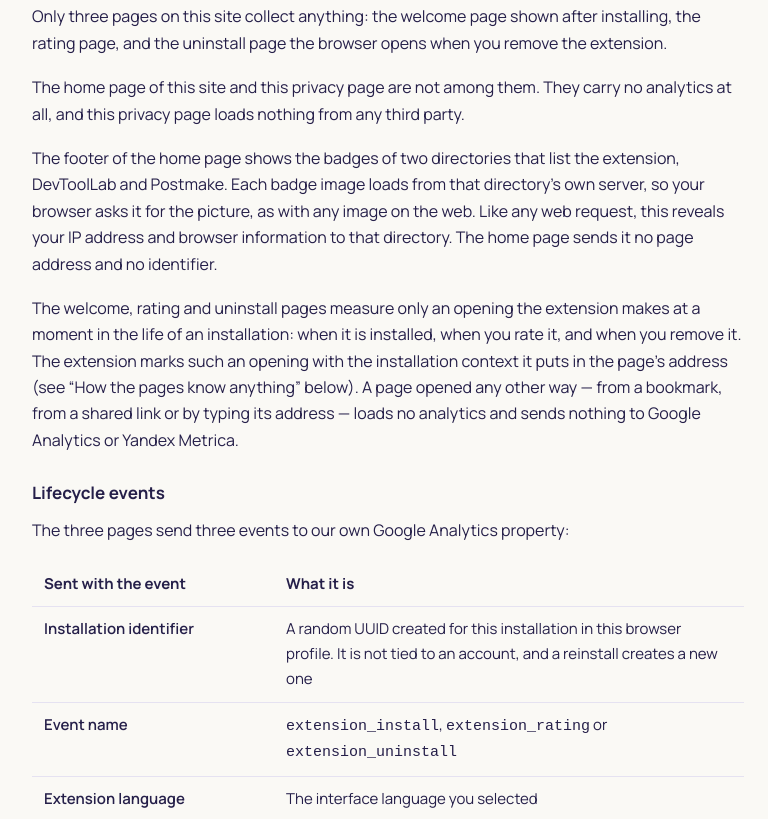
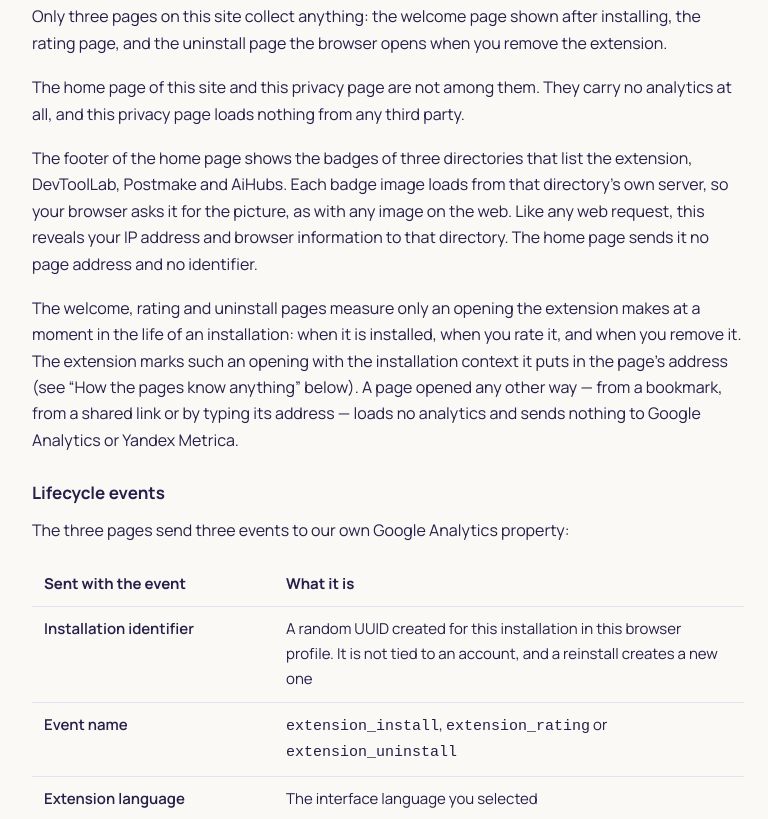
Before and after one commit to yesgenius/use-multiple-chat-ai-at-once, a plain HTML site: page docs/privacy.html in a window 1280 px wide. Shown: the part 2501-3320 px from the top of the page, without its empty margins (252-1020 px from the left). Drawn offline with Linux system fonts and the light colour scheme.

Commit message:
Add the AiHubs directory badge to the home page footer and privacy policy
Co-Authored-By: Claude Opus 5.5 <noreply@anthropic.com>

```diff
--- a/docs/privacy.html
+++ b/docs/privacy.html
@@ -148,8 +148,8 @@
         rating page, and the uninstall page the browser opens when you remove the extension.</p>
       <p>The home page of this site and this privacy page are not among them. They carry no analytics
         at all, and this privacy page loads nothing from any third party.</p>
-      <p>The footer of the home page shows the badges of two directories that list the extension,
-        DevToolLab and Postmake. Each badge image loads from that directory's own server, so your
+      <p>The footer of the home page shows the badges of three directories that list the extension,
+        DevToolLab, Postmake and AiHubs. Each badge image loads from that directory's own server, so your
         browser asks it for the picture, as with any image on the web. Like any web request, this
         reveals your IP address and browser information to that directory. The home page sends it
         no page address and no identifier.</p>
@@ -271,7 +271,7 @@
         <li><strong>Google</strong> — Google Analytics and Google Forms.</li>
         <li><strong>Yandex</strong> — the Metrica counter.</li>
         <li><strong>GitHub</strong> — hosting for the pages.</li>
-        <li><strong>DevToolLab and Postmake</strong>, for the badge images in the home page footer.</li>
+        <li><strong>DevToolLab, Postmake and AiHubs</strong>, for the badge images in the home page footer.</li>
         <li><strong>The Chrome Web Store</strong> — when you install the extension or open its store
           page.</li>
       </ul>
```
Also changed, not shown: docs/index.html (+1 -0 lines).
